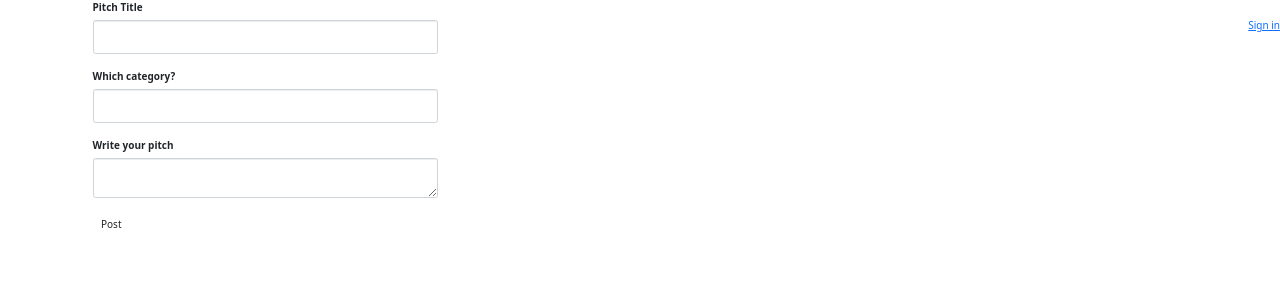
After one commit to njoroge-jane/Minute-Pitch, a Flask app: page /pitch in a window 1280 px wide. The commit adds this page. Shown: the top 300 px of the page. Run offline with Flask 2, Linux system fonts and the light colour scheme; lists and menus that the app fills with data are empty; some libraries are stand-ins or nearby versions.

Commit message:
add a pitches form

```diff
--- a/app/auth/views.py
+++ b/app/auth/views.py
@@ -1,7 +1,7 @@
 from flask import render_template,redirect,url_for,flash
 from . import auth
 from flask_login import login_user,logout_user,login_required
-from .forms import ReviewForm,RegistrationForm,LoginForm
+from .forms import RegistrationForm,LoginForm
 from ..models import User
 from .. import db
 from ..email import mail_message
--- /dev/null
+++ b/app/main/forms.py
@@ -0,0 +1,11 @@
+from unicodedata import category
+from flask_wtf import FlaskForm
+from wtforms import StringField,TextAreaField,SubmitField,SelectField
+from wtforms.validators import InputRequired
+
+class PitchForm(FlaskForm):
+
+    title = StringField('Pitch Title',validators=[InputRequired()])
+    category = SelectField('Which category?',validators=[InputRequired()])
+    review = TextAreaField('Write your pitch', validators=[InputRequired()])
+    submit = SubmitField('Post')
--- a/app/main/views.py
+++ b/app/main/views.py
@@ -1,9 +1,12 @@
+from unicodedata import category
 from flask import render_template,request,redirect,url_for,abort
 from . import main
 from ..models import User
 from app.auth.forms import UpdateProfile
 from .. import db,photos
 from flask_login import login_required
+from ..models import Pitches
+from .forms import PitchForm
 
 
 @main.route('/', methods = ['GET','POST'])
@@ -52,3 +55,19 @@ def update_pic(uname):
         user.profile_pic_path = path
         db.session.commit()
     return redirect(url_for('main.profile',uname=uname))
+
+
+@main.route('/pitch', methods = ['GET','POST'])
+def new_pitch():
+    form = PitchForm()
+
+    if form.validate_on_submit():
+        title = form.title.data
+        category = form.category.data
+        pitch = form.pitch.data
+        new_pitch = Pitches(title,category,pitch)
+        new_pitch.save_pitch()
+        return redirect(url_for('index'))
+
+    title = 'Add Pitch'
+    return render_template('new_pitch.html',title = title, pitch_form=form)
--- a/app/templates/index.html
+++ b/app/templates/index.html
@@ -4,4 +4,5 @@
 
 <h1>{{title}}</h1>
 <h1>We Are Home</h1>
+<a class="ratings" href="/pitch"> Write a new pitch</a>
 {%endblock%}
--- /dev/null
+++ b/app/templates/new_pitch.html
@@ -0,0 +1,15 @@
+{% extends 'base.html'%}
+{% import "bootstrap/wtf.html" as wtf %}
+
+{% block content %}
+    <div class="container">
+
+
+        <div class="col-md-4">
+
+            {{ wtf.quick_form(pitch_form) }}
+        </div>
+
+    </div>
+
+{% endblock %}
```
Also changed, not shown: app/models.py (+29 -0 lines).
